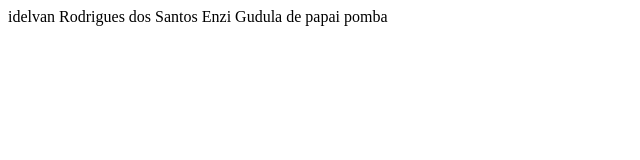
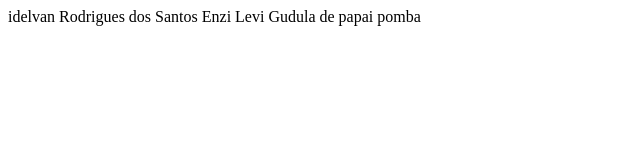
Before and after one commit to Idelvancp/meu_site, a plain HTML site: page index.html in a window 1280 px wide. Shown: the full height of the page, 0-640 px from the left. Drawn offline with Linux system fonts and the light colour scheme.

Commit message:
Update index.html

```diff
--- a/index.html
+++ b/index.html
@@ -1,6 +1,6 @@
 <html>
 <head> </head>
 idelvan Rodrigues dos Santos
-Enzi Gudula de papai pomba
+Enzi Levi Gudula de papai pomba
 <body> <body>
 </html>
```
